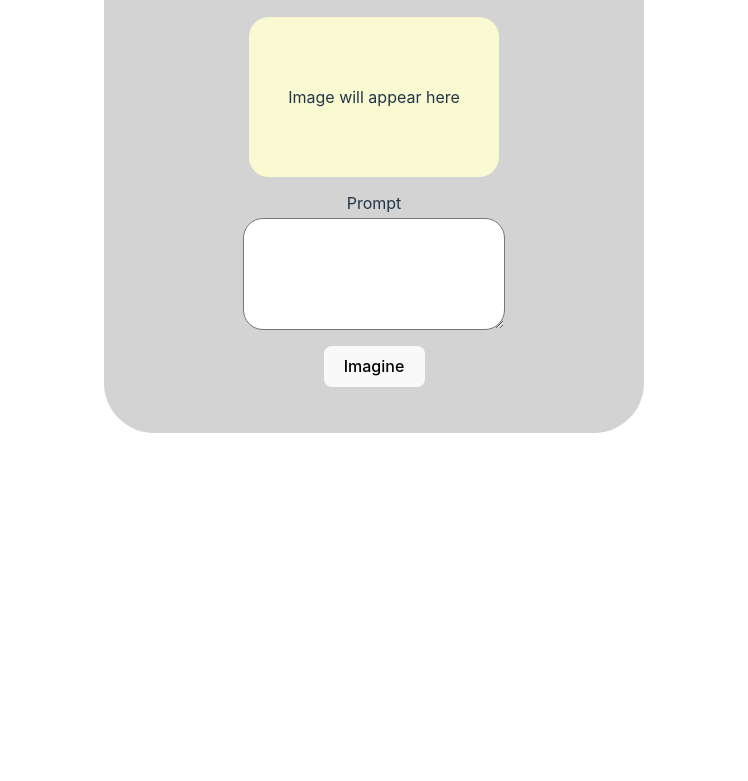
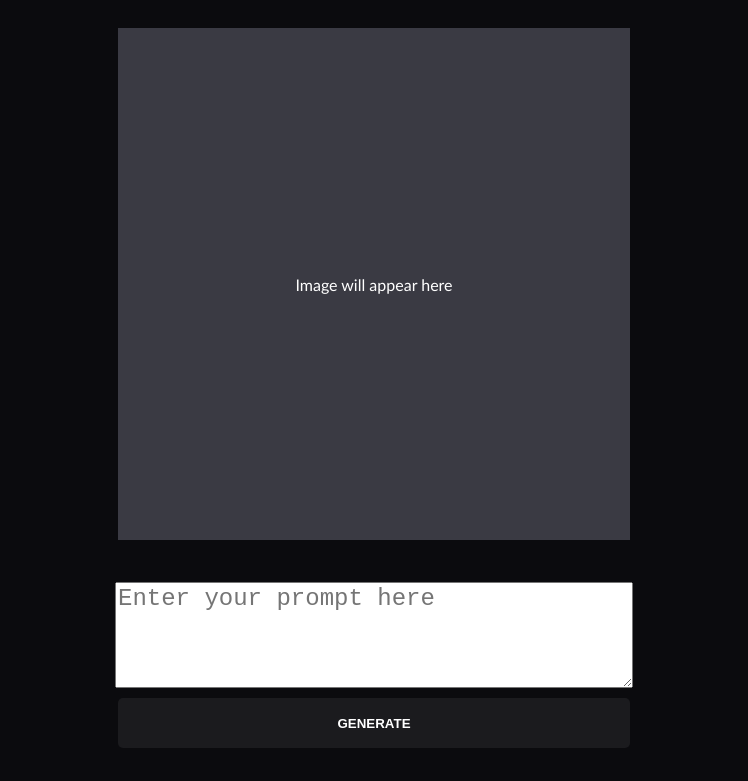
Before and after one commit to AlapanGhosh10/Text-To-Image, a website built with Vite: page index.html in a window 1280 px wide. Shown: the part 225-1006 px from the top of the page, without its empty margins (266-1014 px from the left). Before the commit the page ends 800 px from the top, so only its background shows below. Built offline with nearby package versions, Linux system fonts and the light colour scheme.

Commit message:
final changes made

```diff
--- a/index.html
+++ b/index.html
@@ -7,18 +7,18 @@
     <title>IMAGINE</title>
   </head>
   <body>
-    <header>
-      <h1>GENERATING IMAGINATIONS</h1>
-    </header>
     <main>
+      <h1>AI Photo Generator</h1>
+
+
       <div id="result">
         Image will appear here
       </div>
 
       <form>
-        <label for="prompt">Prompt</label>
-        <textarea name="prompt" maxlength="160"></textarea>
-        <button type="submit">Imagine</button>
+        <textarea name="prompt" maxlength="160" placeholder="Enter your prompt here"></textarea>
+
+        <button type="submit">Generate</button>
       </form>
     </main>
 
--- a/main.js
+++ b/main.js
@@ -3,8 +3,8 @@ import './style.css';
 const form = document.querySelector('form');
 
 form.addEventListener('submit', async (e) => {
-    e.preventDefault();
-
+  e.preventDefault();
+    showSpinner();
     const data = new FormData(form);
 
     const response = await fetch('http://localhost:8080/dream', {
@@ -17,8 +17,30 @@ form.addEventListener('submit', async (e) => {
       }),
     });
 
-    const { image } = await response.json();
 
-    const result = document.querySelector('#result');
-    result.innerHTML = `<img src="${image}" width="512" />`;
+    if (response.ok) {
+      const { image } = await response.json();
+
+      const result = document.querySelector('#result');
+      result.innerHTML = `<img src="${image}" width="512" />`;
+    } else {
+      const err = await response.text();
+      alert(err);
+      console.error(err);
+    }
+
+    hideSpinner();
+
 });
+
+function showSpinner() {
+  const button = document.querySelector('button');
+  button.disabled = true;
+  button.innerHTML = 'Dreaming... <span class="spinner">🧠</span>';
+}
+
+function hideSpinner() {
+  const button = document.querySelector('button');
+  button.disabled = false;
+  button.innerHTML = 'Dream';
+}
--- a/style.css
+++ b/style.css
@@ -1,134 +1,77 @@
 body {
-  font-family: Inter, system-ui, Avenir, Helvetica, Arial, sans-serif;
-  margin: 0 auto;
-  display: flex;
-  flex-direction: column;
-  align-items: center;
-  justify-content: center;
-  max-width: 100vw;
-  min-height: 100vh;
+  background-color: #0b0b0e;
+  color: white;
+  font-family: 'Trebuchet MS', 'Lucida Sans Unicode', 'Lucida Grande', 'Lucida Sans', Arial, sans-serif;
+  margin-top: 50px;
 }
 
-@media (min-width: 1000px) {
-  body {
-    max-width: 900px;
-  }
+main {
+ display: grid;
+ place-items: center;
 }
 
-header {
+h1 {
+  font-weight: 400;
+  font-size: 5rem;
+}
+
+#result {
+  aspect-ratio: 1/1;
+  max-width: 512px;
+  width: 100%;
+  background: #3a3a43;
   display: flex;
   justify-content: center;
   align-items: center;
-  text-align: center;
-  background-color: lightgray;
-  height: auto;
-  width: 60%;
-  border-top-left-radius: 50px;
-  border-top-right-radius: 50px;
-  font-family: 'Courier New', Courier, monospace;
-  font-weight: bold;
-}
 
-
-h1 {
-  font-size: 2.0em;
-}
-
-main {
-  padding: 20px;
-  background-color: lightgray;
-  width: 60%;
-  box-sizing: border-box;
-  display: block;
-  text-align: center;
-  border-bottom-left-radius: 50px;
-  border-bottom-right-radius: 50px;
-}
-
-#result {
-  margin: 0 auto;
-  width: 50%;
-  height: 20vh;
-  background: lightgoldenrodyellow;
-  border-radius: 20px;
-  display: flex;
-  justify-content: center;
-  align-items: center;
-  margin-bottom: 16px;
-}
-
-img {
-  height: 100%;
-  width: 100%;
-  border-radius: 20px;
-}
-
-@media (max-width: 700px) {
-  h1 {
-    font-size: 30px;
-  }
-  main, header {
-    width: 80%;
-  }
-}
-
-@media (max-width: 450px) {
-  body {
-    background-color: lightgray;
-  }
-  main, header {
-    width: 100%;
-  }
 }
 
 form {
   display: flex;
   flex-direction: column;
   align-items: center;
-  margin-bottom: 10px;
-}
-
-label {
-  display: block;
-  text-align: center;
-  margin-bottom: 5px;
+  justify-content: center;
+  width: 100%;
+  max-width: 512px;
+  margin-top: 2rem;
 }
 
 textarea {
-  display: block;
-  width: 50%;
-  min-height: 100px;
-  padding: 5px;
-  resize: vertical;
-  border-radius: 20px;
+  width: 100%;
+  height: 100px;
+  margin: 10px 0;
+  font-size: 1.5rem;
 }
 
 button {
-  border-radius: 8px;
-  border: 1px solid transparent;
-  padding: 0.6em 1.2em;
-  font-size: 1em;
-  font-weight: 500;
-  font-family: inherit;
-  background-color: #1a1a1a;
+  width: 100%;
+  height: 50px;
+  background-color: #1b1b1e;
+  color: white;
+  border: none;
+  border-radius: 5px;
   cursor: pointer;
-  transition: border-color 0.25s;
-  margin: 16px;
-}
-button:hover {
-  border-color: #646cff;
-}
-button:focus,
-button:focus-visible {
-  outline: 4px auto -webkit-focus-ring-color;
+  text-transform: uppercase;
+  font-weight: 600;
+  margin-bottom: 50px;
 }
 
-@media (prefers-color-scheme: light) {
-  :root {
-    color: #213547;
-    background-color: #ffffff;
-  }
-  button {
-    background-color: #f9f9f9;
-  }
+button:hover {
+  background-color: #2b2b2e;
 }
+
+.hidden {
+  display: none;
+}
+
+
+.spinner {
+  animation: spin 1s linear infinite;
+  display: inline-block;
+}
+
+
+@keyframes spin {
+  from {transform:rotate(0deg);}
+  to {transform:rotate(360deg);}
+}
```
